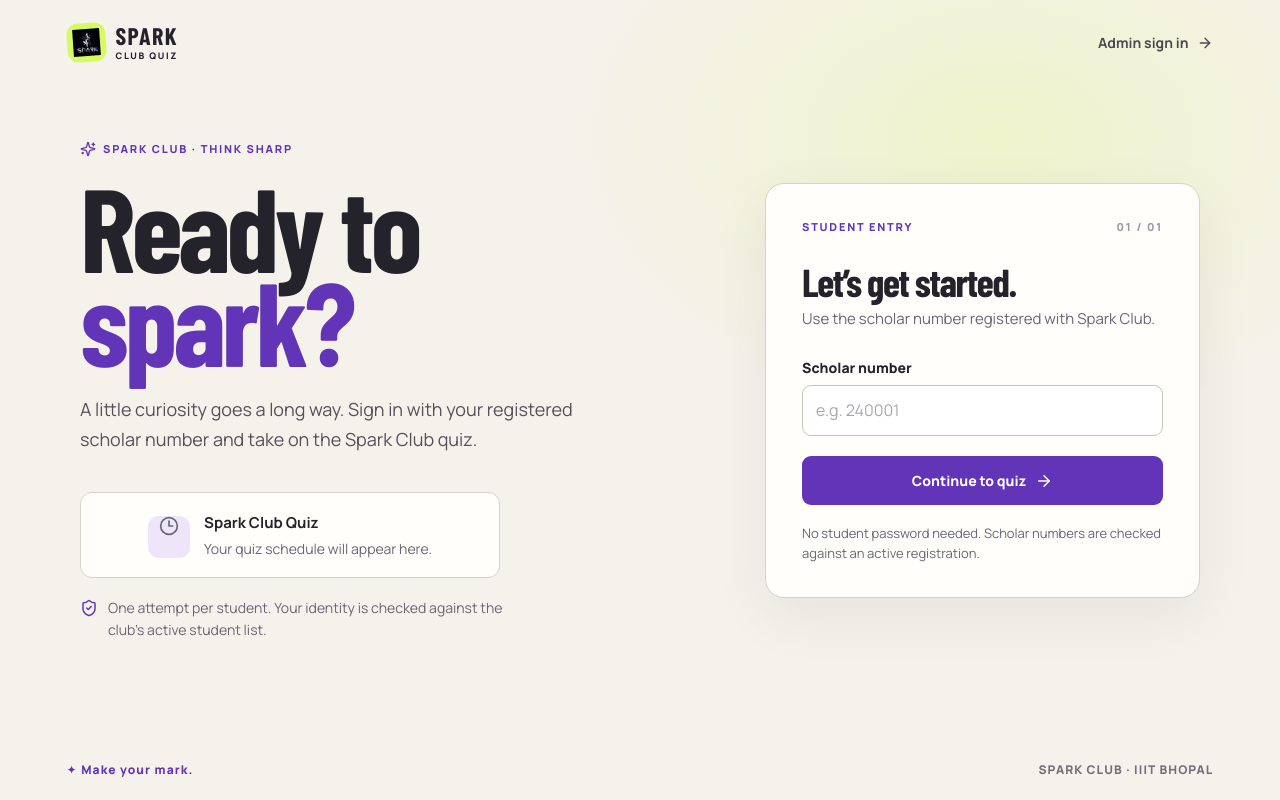
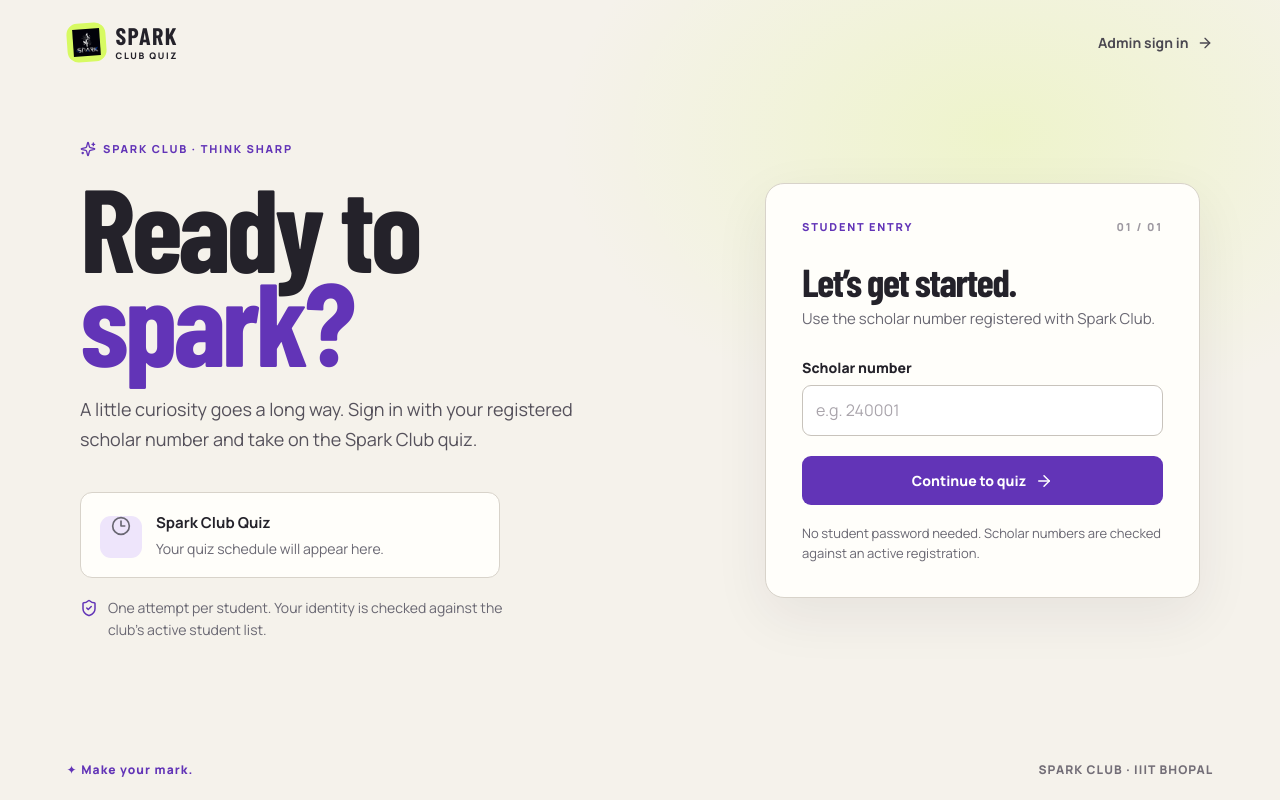
Before and after one commit to vantaramsriram-lab/Code-and-Web, a React (Vite) app in the folder client/: page / in a window 1280 px wide. Built offline with nearby package versions, Linux system fonts and the light colour scheme; no server answers; a web font is replaced by a local one.

Commit message:
flex added

```diff
--- a/client/src/pages/StudentEntry.jsx
+++ b/client/src/pages/StudentEntry.jsx
@@ -42,7 +42,7 @@ export default function StudentEntry() {
         <div className="eyebrow"><Sparkles size={16}/> SPARK CLUB · THINK SHARP</div>
         <h1>Ready to<br/><span>spark?</span></h1>
         <p className="lead">A little curiosity goes a long way. Sign in with your registered scholar number and take on the Spark Club quiz.</p>
-        <div className="entry-note flex justify-center items-center \"><span className="note-icon"><Clock3 size={20}/></span><div><b>{quiz?.title || 'Spark Club Quiz'}</b><span>{quiz?.state === 'live' ? 'The quiz is live now.' : quiz?.state === 'scheduled' ? `Starts ${formatIst(quiz?.startAt)}.` : quiz?.state === 'closed' ? 'This quiz is now closed.' : 'Your quiz schedule will appear here.'}</span></div></div>
+        <div className="entry-note \"><span className="note-icon flex justify-center items-center"><Clock3 size={20}/></span><div><b>{quiz?.title || 'Spark Club Quiz'}</b><span>{quiz?.state === 'live' ? 'The quiz is live now.' : quiz?.state === 'scheduled' ? `Starts ${formatIst(quiz?.startAt)}.` : quiz?.state === 'closed' ? 'This quiz is now closed.' : 'Your quiz schedule will appear here.'}</span></div></div>
         <div className="privacy-note"><ShieldCheck size={18}/><span>One attempt per student. Your identity is checked against the club’s active student list.</span></div>
       </div>
       <div className="entry-card">
```
